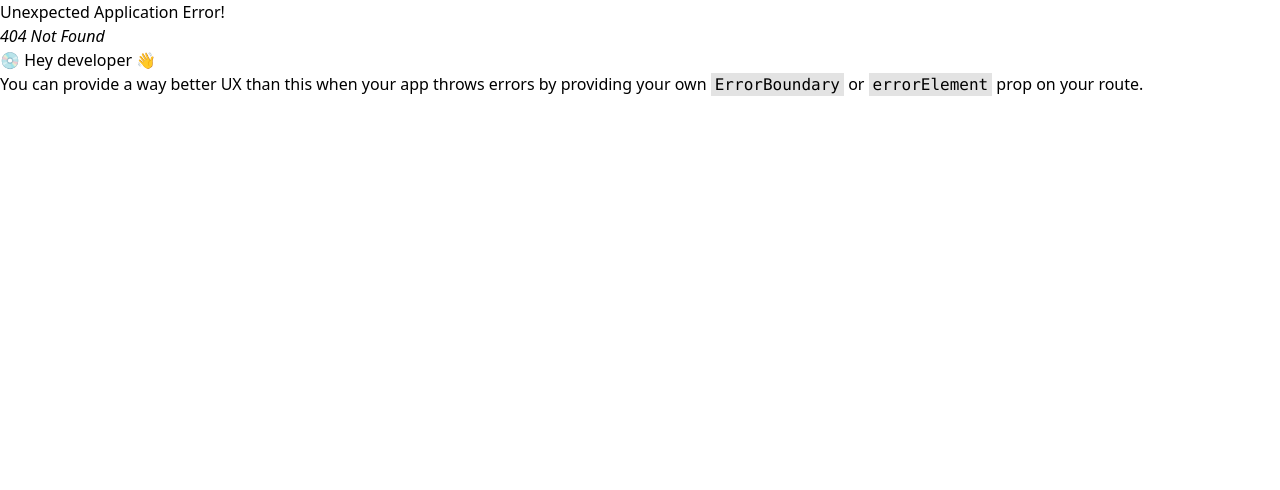
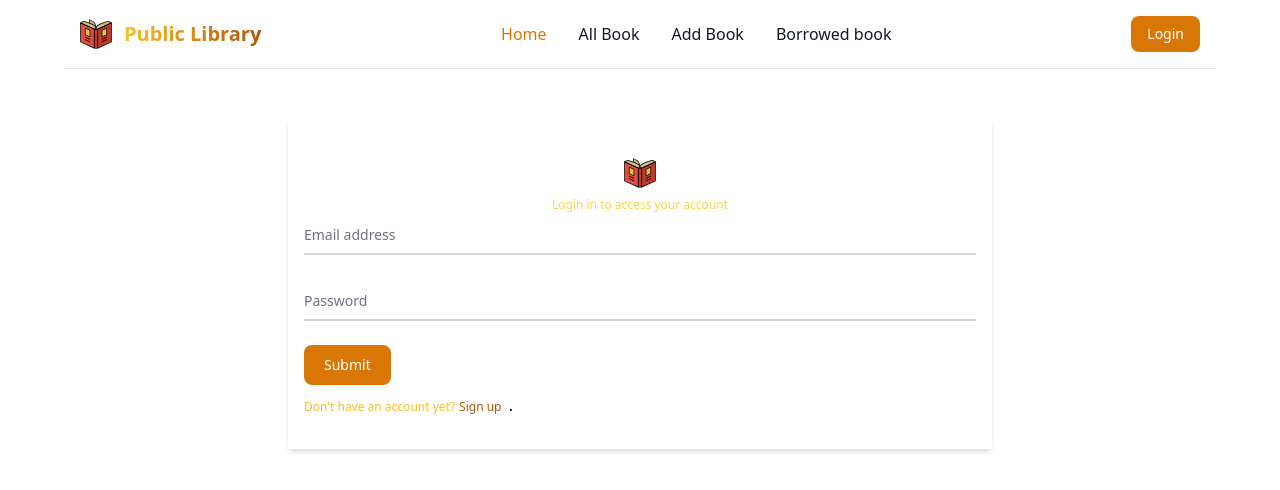
Before and after one commit to 123Somrat/library_management_frontend, a React (Vite) app: page /auth/login in a window 1280 px wide. Before the commit this address had no page. Shown: the top 490 px of the page. Built offline with nearby package versions, Linux system fonts and the light colour scheme.

Commit message:
create login form

```diff
--- a/src/Component/Books/Book.jsx
+++ b/src/Component/Books/Book.jsx
@@ -1,32 +1,49 @@
-import React from 'react'
-import { Link } from 'react-router-dom'
+import React from "react";
+import { Link } from "react-router-dom";
 
-export default function Book({book}) {
+export default function Book({ book }) {
   // console.log(Object.keys(book).join(","))
 
-   const {_id,bookName,authorName,description,rating,imageUrl,quantity,category} = book
+  const {
+    _id,
+    bookName,
+    authorName,
+    description,
+    rating,
+    imageUrl,
+    quantity,
+    category,
+  } = book;
   return (
     <div>
+      <div className="w-full max-w-sm bg-white border border-gray-200 rounded-lg shadow dark:bg-gray-800 dark:border-gray-700 h-[670px]">
+        <img
+          className="p-8 rounded-t-lg h-[500px]"
+          src={imageUrl}
+          alt="product image"
+        />
 
-<div className="w-full max-w-sm bg-white border border-gray-200 rounded-lg shadow dark:bg-gray-800 dark:border-gray-700 h-[670px]">
+        <div className="px-5 pb-5">
+          <h5 className="text-xl font-semibold tracking-tight text-gray-900 dark:text-white">
+            {bookName}
+          </h5>
+          <p className="text-gray-400 text-md">by {authorName} (author)</p>
+          <p className="text-gray-400 text-md">catagory : {category}</p>
 
-        <img className="p-8 rounded-t-lg h-[500px]" src={imageUrl} alt="product image"/>
+          <span className="bg-blue-100 text-blue-800 text-xs font-semibold  px-2 py-0.5 rounded dark:bg-blue-200 dark:text-blue-800 ">
+            ratings : {rating}
+          </span>
 
-    <div className="px-5 pb-5">
-
-            <h5 className="text-xl font-semibold tracking-tight text-gray-900 dark:text-white">{bookName}</h5>
-            <p className='text-gray-400 text-md'>by {authorName} (author)</p>
-            <p className='text-gray-400 text-md'>catagory : {category}</p>
-
-
-            <span className="bg-blue-100 text-blue-800 text-xs font-semibold  px-2 py-0.5 rounded dark:bg-blue-200 dark:text-blue-800 ">ratings : {rating}</span>
-
-        <div className="flex flex-row-reverse">
-            <Link to={`/bookdetails/${_id}`} className="text-white bg-amber-600  hover:bg-amber-800 focus:ring-4 focus:outline-none focus:ring-blue-300 font-medium rounded-lg text-sm px-5 py-2.5 text-center dark:bg-blue-600 dark:hover:bg-blue-700 dark:focus:ring-blue-800">Details</Link>
+          <div className="flex flex-row-reverse">
+            <Link
+              to={`/bookdetails/${_id}`}
+              className="text-white bg-amber-600  hover:bg-amber-800 focus:ring-4 focus:outline-none focus:ring-blue-300 font-medium rounded-lg text-sm px-5 py-2.5 text-center dark:bg-blue-600 dark:hover:bg-blue-700 dark:focus:ring-blue-800"
+            >
+              Details
+            </Link>
+          </div>
         </div>
+      </div>
     </div>
-</div>
-
-    </div>
-  )
+  );
 }
--- a/src/Component/Nav/Nav.jsx
+++ b/src/Component/Nav/Nav.jsx
@@ -16,7 +16,7 @@ export default function Nav() {
             </span>
           </Link>
           <div className="flex md:order-2">
-           <Link to={"/login"}> <button
+           <Link to={"auth/login"}> <button
               type="button"
               className="text-white bg-amber-600 hover:bg-blue-800 focus:ring-4 focus:outline-none focus:ring-blue-300 font-medium rounded-lg text-sm px-4 py-2 text-center mr-3 md:mr-0 dark:bg-blue-600 dark:hover:bg-blue-700 dark:focus:ring-blue-800"
             >
@@ -63,7 +63,7 @@ export default function Nav() {
               </li>
               <li>
                 <NavLink
-                  to={"/allBook"}
+                  to={"/books"}
                   className="block py-2 pl-3 pr-4 text-gray-900 rounded hover:bg-gray-100 md:hover:bg-transparent md:hover:text-amber-600 md:p-0 md:dark:hover:text-blue-500 dark:text-white dark:hover:bg-gray-700 dark:hover:text-white md:dark:hover:bg-transparent dark:border-gray-700"
                 >
                     All Book
--- /dev/null
+++ b/src/Pages/Login/Login.jsx
@@ -0,0 +1,32 @@
+import React from 'react'
+import { Link } from 'react-router-dom'
+import booklogo from "../../assets/book-4986.svg"
+export default function Login() {
+    //   // <h1 className='text-center text-2xl my-2 text-transparent  bg-clip-text bg-gradient-to-r from-amber-400 to-amber-700'>Login</h1>
+  return (
+    <div className='mx-12 md:mx-40 lg:mx-56 my-12 lg:shadow-md lg:px-4 py-8'>
+        <img src={booklogo} className='w-8 h-8 m-2 mx-auto'/>
+        <p className='text-xs text-center text-amber-300'>Login in to access your account</p>
+<form>
+  <div className="relative z-0 lg:w-12/12 mb-6 group">
+      <input type="email" name="floating_email" id="floating_email" className="block py-2.5 px-0 w-full text-sm text-gray-900 bg-transparent border-0 border-b-2 border-gray-300 appearance-none dark:text-white dark:border-gray-600 dark:focus:border-blue-500 focus:outline-none focus:ring-0 focus:border-amber-600 peer" placeholder=" " required />
+      <label for="floating_email" className="peer-focus:font-medium absolute text-sm text-gray-500 dark:text-gray-400 duration-300 transform -translate-y-6 scale-75 top-3 -z-10 origin-[0] peer-focus:left-0 peer-focus:text-amber-600 peer-focus:dark:text-blue-500 peer-placeholder-shown:scale-100 peer-placeholder-shown:translate-y-0 peer-focus:scale-75 peer-focus:-translate-y-6">Email address</label>
+  </div>
+  <div className="relative z-0 lg:w-full mb-6 group">
+      <input type="password" name="floating_password" id="floating_password" className="block py-2.5 px-0 w-full text-sm text-gray-900 bg-transparent border-0 border-b-2 border-gray-300 appearance-none dark:text-white dark:border-gray-600 dark:focus:border-blue-500 focus:outline-none focus:ring-0 focus:border-amber-600 peer" placeholder=" " required />
+      <label for="floating_password" className="peer-focus:font-medium absolute text-sm text-gray-500 dark:text-gray-400 duration-300 transform -translate-y-6 scale-75 top-3 -z-10 origin-[0] peer-focus:left-0 peer-focus:text-amber-600 peer-focus:dark:text-amber-500 peer-placeholder-shown:scale-100 peer-placeholder-shown:translate-y-0 peer-focus:scale-75 peer-focus:-translate-y-6">Password</label>
+  </div>
+
+  <button type="submit" className="text-white bg-amber-600 mb-2 block hover:bg-amber-700 focus:ring-4 focus:outline-none focus:ring-blue-300 font-medium rounded-lg text-sm w-full sm:w-auto px-5 py-2.5 text-center dark:bg-amber-600 dark:hover:bg-amber-700 dark:focus:ring-amber-800">Submit</button>
+  <span className='text-xs text-amber-400 inline-block'>Don't have an account yet?</span><Link to={"/auth/signup"}><span className='text-amber-700 mx-1 text-xs'>Sign up </span></Link> .
+</form>
+
+
+
+
+
+
+
+    </div>
+  )
+}
--- a/src/Pages/ShowBookDetails/ShowBookDetails.jsx
+++ b/src/Pages/ShowBookDetails/ShowBookDetails.jsx
@@ -2,7 +2,9 @@ import React from "react";
 import { useLoaderData } from "react-router-dom";
 
 export default function ShowBookDetails() {
+  // get bbok data
   const book = useLoaderData();
+  // destructure the book object
   const {
     _id,
     bookName,
@@ -13,7 +15,7 @@ export default function ShowBookDetails() {
     quantity,
     category,
   } = book;
-  console.log(typeof quantity)
+  //console.log(typeof quantity)
   return (
     <div className="my-12 mx-8 flex flex-col md:flex-row h-[550px]">
       <img
--- a/src/Router/Router.jsx
+++ b/src/Router/Router.jsx
@@ -3,6 +3,7 @@ import MainLayout from "../MainLayout/MainLayout";
 import Home from "../Pages/Home/Home";
 import AddBook from "../Pages/Home/AddBook/AddBook";
 import ShowBookDetails from "../Pages/ShowBookDetails/ShowBookDetails"
+import Login from "../Pages/Login/Login";
 
 
 
@@ -25,6 +26,9 @@ import ShowBookDetails from "../Pages/ShowBookDetails/ShowBookDetails"
          path:"/bookdetails/:id",
          element:<ShowBookDetails/>,
          loader : ({params})=>fetch(`http://localhost:5000/bookdetails/${params.id}`)
+        },{
+          path:"/auth/login",
+          element :<Login/>
         }
       ]
     },
```
